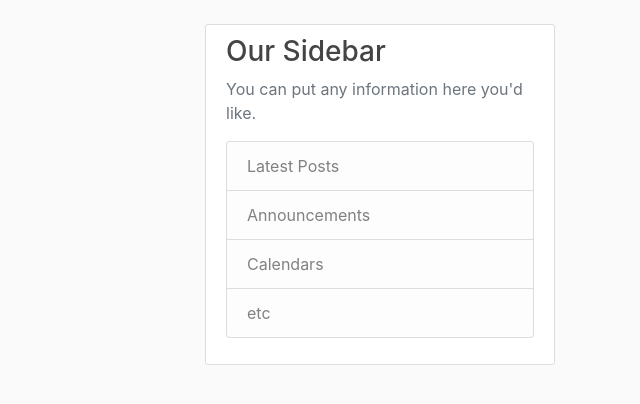
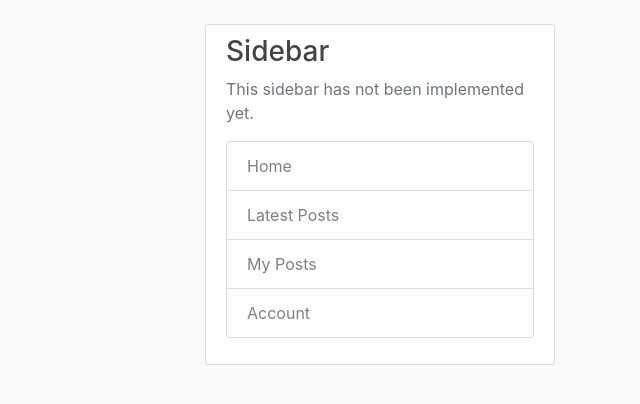
Before and after one commit to WilliamYuhangLee/Commentaria, a Flask app: page /home in a window 1280 px wide. Shown: the part 56-460 px from the top of the page, without its empty margins (640-1280 px from the left). Run offline with Flask 2, Linux system fonts and the light colour scheme; the visitor is signed in with stand-in values (Sample User, id 1); data that the repository does not hold is empty; parts of the project's set-up code (start-up, migrations or seed data) failed here and were passed over; some libraries are stand-ins or nearby versions.

Commit message:
Edited pagination: display 3 posts per page

```diff
--- a/commentaria/__init__.py
+++ b/commentaria/__init__.py
@@ -16,6 +16,7 @@ mail = Mail()
 moment = Moment()
 
 
+# Application Factory
 def create_app(config_class=Config):
     app = Flask(__name__)
     app.config.from_object(config_class)
--- a/commentaria/main/routes.py
+++ b/commentaria/main/routes.py
@@ -9,7 +9,7 @@ main = Blueprint("main", __name__)
 @main.route("/home")
 def home():
     page = request.args.get("page", default=1, type=int)
-    posts = Post.query.order_by(Post.date_posted.desc()).paginate(page=page, per_page=5)
+    posts = Post.query.order_by(Post.date_posted.desc()).paginate(page=page, per_page=3)
     return render_template("home.html", posts=posts)
 
 
--- a/commentaria/templates/base.html
+++ b/commentaria/templates/base.html
@@ -60,17 +60,18 @@
                     {% endfor %}
                 {% endif %}
             {% endwith %}
+            <!-- content block -->
             {% block content %}{% endblock content %}
         </div>
         <div class="col-md-4">
             <div class="content-section">
-                <h3>Our Sidebar</h3>
-                <p class='text-muted'>You can put any information here you'd like.
+                <h3>Sidebar</h3>
+                <p class='text-muted'>This sidebar has not been implemented yet.
                 <ul class="list-group">
+                    <li class="list-group-item list-group-item-light">Home</li>
                     <li class="list-group-item list-group-item-light">Latest Posts</li>
-                    <li class="list-group-item list-group-item-light">Announcements</li>
-                    <li class="list-group-item list-group-item-light">Calendars</li>
-                    <li class="list-group-item list-group-item-light">etc</li>
+                    <li class="list-group-item list-group-item-light">My Posts</li>
+                    <li class="list-group-item list-group-item-light">Account</li>
                 </ul>
                 </p>
             </div>
@@ -78,7 +79,7 @@
     </div>
 </main>
 
-<!-- Bootstrap optional JavaScript -->
+<!-- Bootstrap scripts -->
 <!-- jQuery first, then Popper.js, then Bootstrap JS -->
 <script src="https://code.jquery.com/jquery-3.3.1.slim.min.js"
         integrity="sha384-q8i/X+965DzO0rT7abK41JStQIAqVgRVzpbzo5smXKp4YfRvH+8abtTE1Pi6jizo"
@@ -89,6 +90,8 @@
 <script src="https://stackpath.bootstrapcdn.com/bootstrap/4.1.3/js/bootstrap.min.js"
         integrity="sha384-ChfqqxuZUCnJSK3+MXmPNIyE6ZbWh2IMqE241rYiqJxyMiZ6OW/JmZQ5stwEULTy"
         crossorigin="anonymous"></script>
+
+<!-- Scripts extensions -->
 {% block scripts %}
 {% endblock %}
 </body>
```
